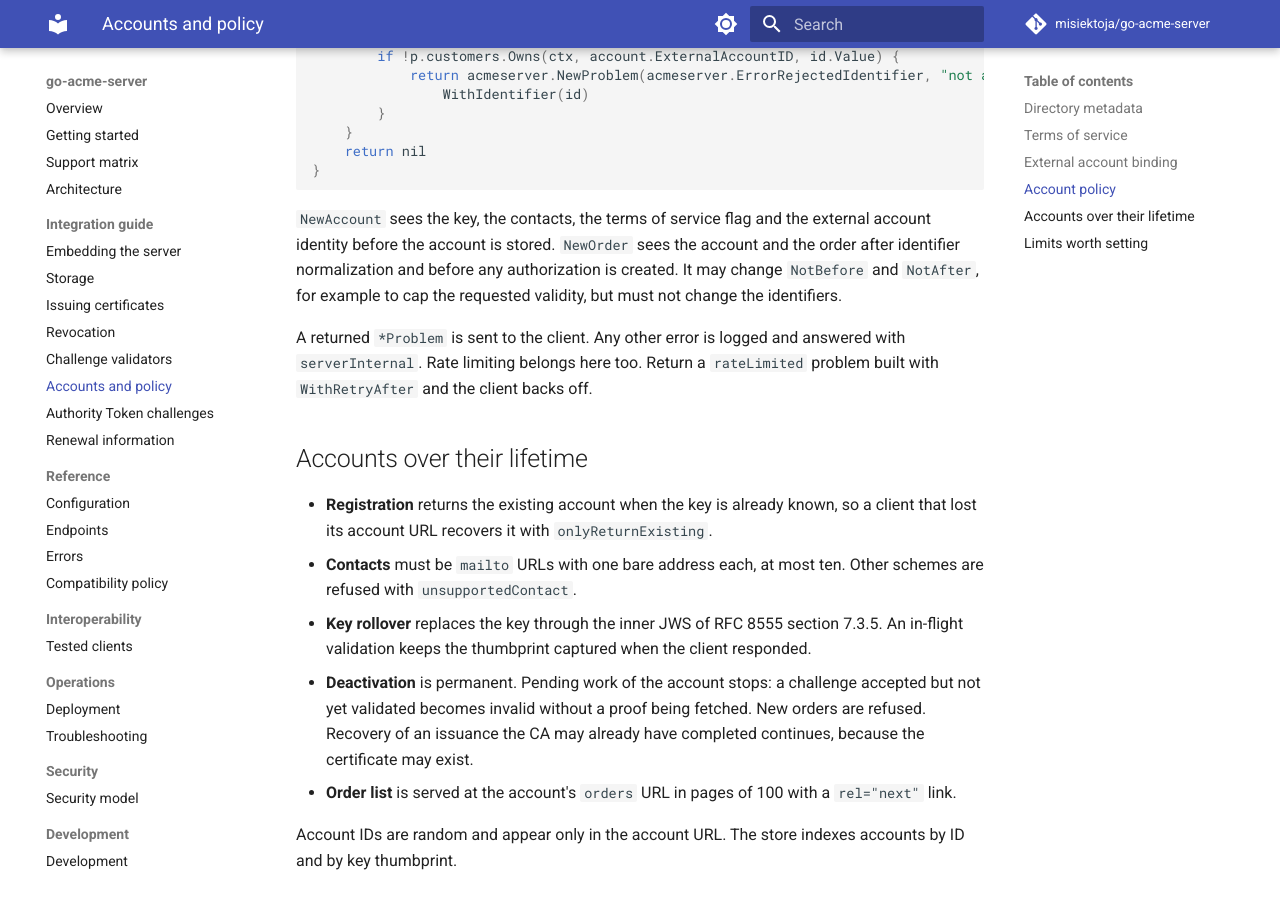
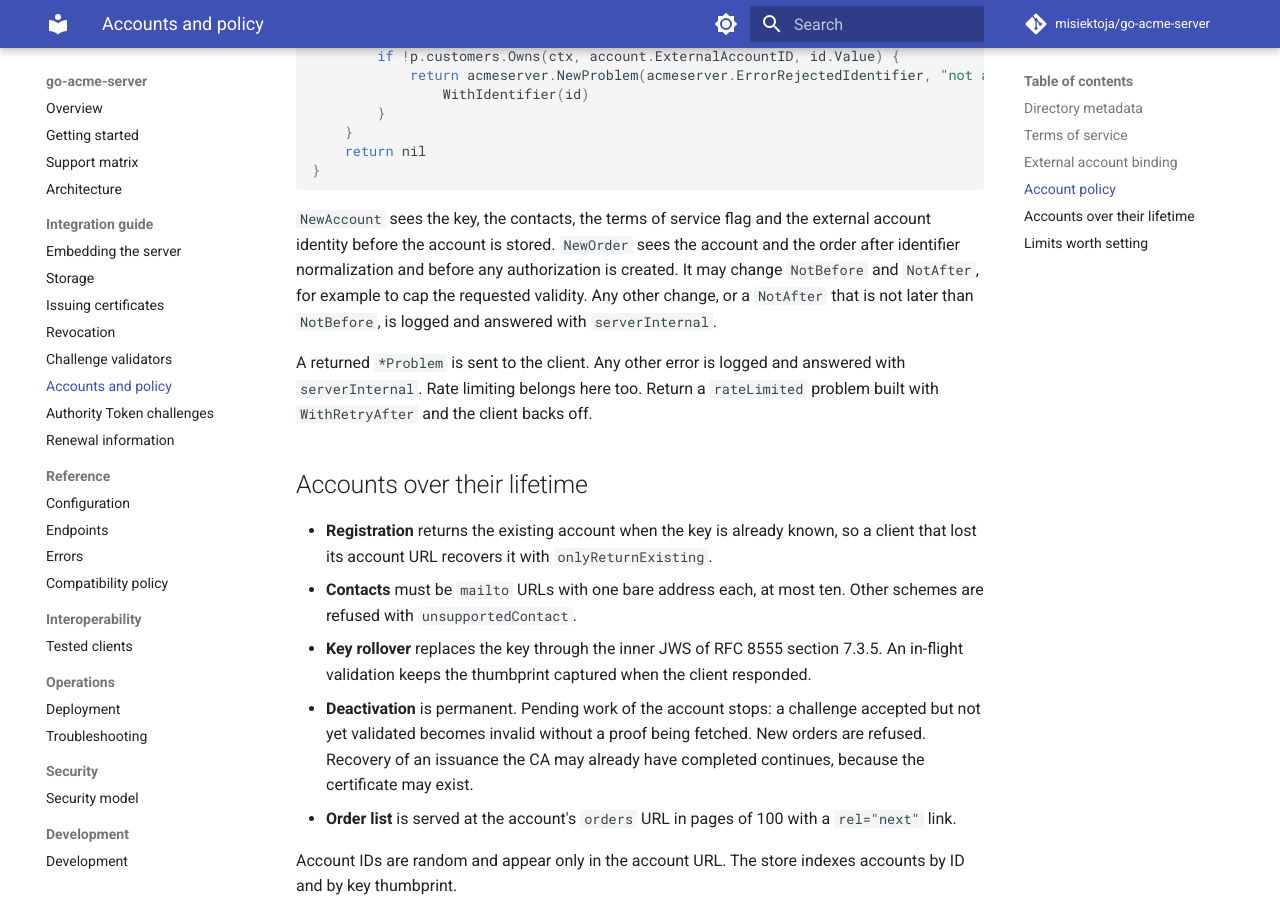
Before and after one commit to misiektoja/go-acme-server, an MkDocs documentation site: the page built from docs/guide/accounts-and-policy.md, in a window 1280 px wide and 900 px high, scrolled down 1703 px. Built offline with MkDocs 1.6.1 and Material for MkDocs 9.7.7, drawn with Linux system fonts in a browser that asks for light colours; comment, search, counter and statistics services are not loaded.

Commit message:
docs: describe which order changes a policy may make

```diff
--- a/docs/guide/accounts-and-policy.md
+++ b/docs/guide/accounts-and-policy.md
@@ -83,7 +83,8 @@ func (p customerPolicy) NewOrder(ctx context.Context, account *acmeserver.Accoun
 `NewAccount` sees the key, the contacts, the terms of service flag and the external account
 identity before the account is stored. `NewOrder` sees the account and the order after identifier
 normalization and before any authorization is created. It may change `NotBefore` and `NotAfter`,
-for example to cap the requested validity, but must not change the identifiers.
+for example to cap the requested validity. Any other change, or a `NotAfter` that is not later than
+`NotBefore`, is logged and answered with `serverInternal`.
 
 A returned `*Problem` is sent to the client. Any other error is logged and answered with
 `serverInternal`. Rate limiting belongs here too. Return a `rateLimited` problem built with
```
